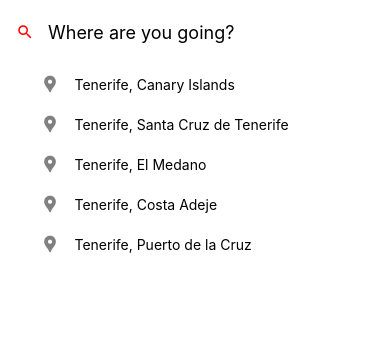
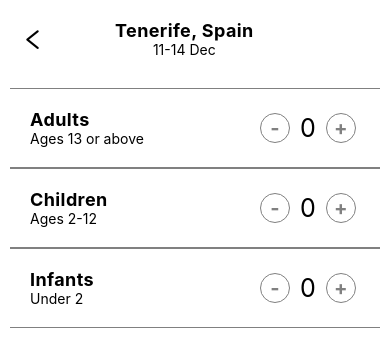
Before and after one commit to Jusav503/Airbnb-clone, a React Native app: screen / in a window 390 px wide. Shown: the top 342 px of the page. Built offline with nearby package versions, Linux system fonts and the light colour scheme.

Commit message:
✨ GuestsScreen template created

```diff
--- a/App.js
+++ b/App.js
@@ -6,13 +6,14 @@ import {
 } from 'react-native';
 import SearchScreen from './src/screens/SearchScreen';
 import HomeScreen from './src/screens/HomeScreen';
+import GuestsScreen from './src/screens/GuestsScreen';
 
 const App: () => Node = () => {
   const isDarkMode = useColorScheme() === 'dark';
 
   return (
     <View>
-      <SearchScreen/>
+      <GuestsScreen/>
     </View>
   );
 };
--- /dev/null
+++ b/src/screens/GuestsScreen/index.js
@@ -0,0 +1,125 @@
+import {View, Text, StyleSheet, Dimensions, TouchableOpacity} from 'react-native';
+import React from 'react';
+import AntDesign from 'react-native-vector-icons/AntDesign';
+
+const GuestsScreen = () => {
+  return (
+    <View>
+      <View style={styles.headerContainer}>
+        <AntDesign name="left" size={25} />
+        <View style={{alignItems: 'center', marginHorizontal: '20%'}}>
+          <Text style={styles.principalTitle}>Tenerife, Spain</Text>
+          <Text>11-14 Dec</Text>
+        </View>
+      </View>
+
+      <View style={styles.mainContainer}>
+        <View style={styles.section}>
+          <View style={styles.infoContainer}>
+            <Text style={styles.principalTitle}>Adults</Text>
+            <Text>Ages 13 or above</Text>
+          </View>
+
+          <View style={styles.quantityContainer}>
+            <TouchableOpacity style={styles.menusPlusIconContainer}>
+              <Text style={styles.menusPlusIcon}>-</Text>
+            </TouchableOpacity>
+            <Text style={{fontSize:25}}>0</Text>
+            <TouchableOpacity style={styles.menusPlusIconContainer}>
+              <Text style={styles.menusPlusIcon}>+</Text>
+            </TouchableOpacity>
+          </View>
+        </View>
+
+        <View style={styles.section}>
+          <View style={styles.infoContainer}>
+            <Text style={styles.principalTitle}>Children</Text>
+            <Text>Ages 2-12</Text>
+          </View>
+
+          <View style={styles.quantityContainer}>
+            <TouchableOpacity style={styles.menusPlusIconContainer}>
+              <Text style={styles.menusPlusIcon}>-</Text>
+            </TouchableOpacity>
+            <Text style={{fontSize:25}}>0</Text>
+            <TouchableOpacity style={styles.menusPlusIconContainer}>
+              <Text style={styles.menusPlusIcon}>+</Text>
+            </TouchableOpacity>
+          </View>
+        </View>
+
+        <View style={styles.section}>
+          <View style={styles.infoContainer}>
+            <Text style={styles.principalTitle}>Infants</Text>
+            <Text>Under 2</Text>
+          </View>
+
+          <View style={styles.quantityContainer}>
+            <TouchableOpacity style={styles.menusPlusIconContainer}>
+              <Text style={styles.menusPlusIcon}>-</Text>
+            </TouchableOpacity>
+            <Text style={{fontSize:25}}>0</Text>
+            <TouchableOpacity style={styles.menusPlusIconContainer}>
+              <Text style={styles.menusPlusIcon}>+</Text>
+            </TouchableOpacity>
+          </View>
+        </View>
+      </View>
+    </View>
+  );
+};
+
+const WIDTH = Dimensions.get('window').width;
+const HEIGHT = Dimensions.get('window').height;
+const styles = StyleSheet.create({
+  headerContainer: {
+    flexDirection: 'row',
+    padding: 20,
+    alignItems: 'center',
+    justifyContent: 'flex-start',
+    width: WIDTH,
+  },
+  principalTitle: {
+    fontWeight: 'bold',
+    fontSize: 18,
+    color: 'black',
+    letterSpacing: 0.4,
+  },
+
+  mainContainer: {
+    padding: 10,
+  },
+  section: {
+    padding: 20,
+    flexDirection: 'row',
+    borderTopWidth: 0.2,
+    borderBottomWidth: 0.2,
+    borderTopColor: 'grey',
+    borderBottomColor: 'grey',
+  },
+  infoContainer:{
+    flex:2,
+  },
+  quantityContainer: {
+    flex:1,
+    flexDirection: 'row',
+    alignItems: 'center',
+  },
+  menusPlusIconContainer: {
+    borderRadius: 55,
+    borderWidth: 1,
+    width: 30,
+    height: 30,
+    justifyContent: 'center',
+    alignItems: 'center',
+    borderColor: 'grey',
+    marginHorizontal: 10,
+  },
+  menusPlusIcon: {
+    color: 'grey',
+    fontSize: 20,
+    fontWeight: 'bold',
+  },
+});
+
+export default GuestsScreen;
```
Also changed, not shown: src/screens/SearchScreen/index.js (+4 -4 lines).
